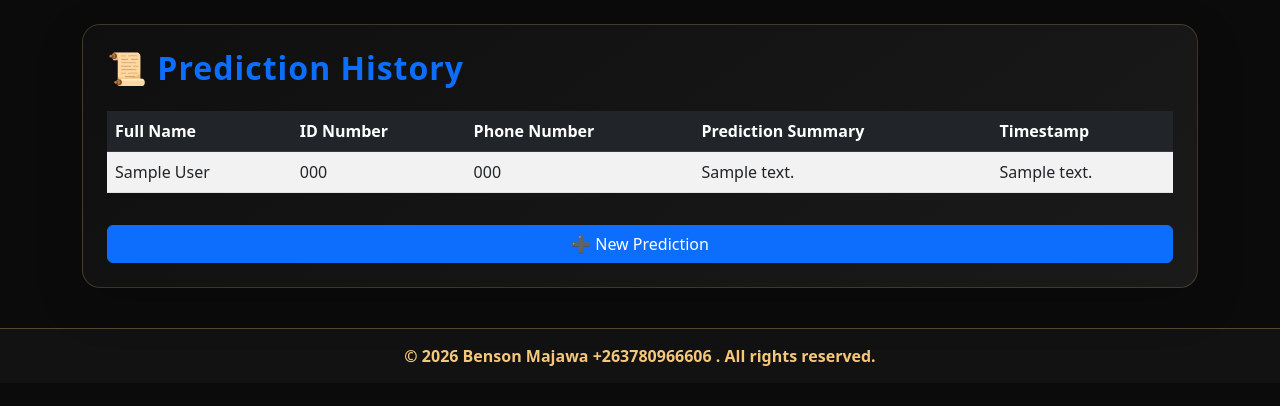
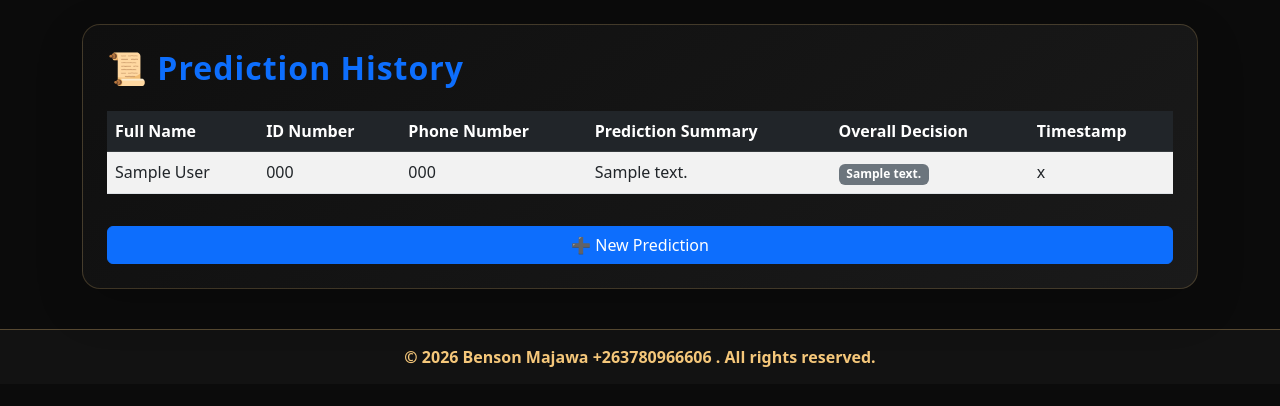
Before and after one commit to majawabenson844-del/credit-risk-flask, a Flask app: page /history in a window 1280 px wide. Shown: the part 61-467 px from the top of the page. Run offline with Flask 3, Linux system fonts and the light colour scheme; tables that the repository leaves empty hold one stand-in row (values such as "Sample post").

Commit message:
Add overall decision column with conditional badges

```diff
--- a/templates/history.html
+++ b/templates/history.html
@@ -11,6 +11,7 @@
           <th>ID Number</th>
           <th>Phone Number</th>
           <th>Prediction Summary</th>
+          <th>Overall Decision</th>
           <th>Timestamp</th>
         </tr>
       </thead>
@@ -21,7 +22,16 @@
           <td>{{ row[1] }}</td>
           <td>{{ row[2] }}</td>
           <td>{{ row[3] }}</td>
-          <td>{{ row[4] }}</td>
+          <td>
+            {% if row[4] == "Approved (Majority)" %}
+              <span class="badge bg-success">{{ row[4] }}</span>
+            {% elif row[4] == "Rejected (Majority)" %}
+              <span class="badge bg-danger">{{ row[4] }}</span>
+            {% else %}
+              <span class="badge bg-secondary">{{ row[4] }}</span>
+            {% endif %}
+          </td>
+          <td>{{ row[5] }}</td>
         </tr>
         {% endfor %}
       </tbody>
```
